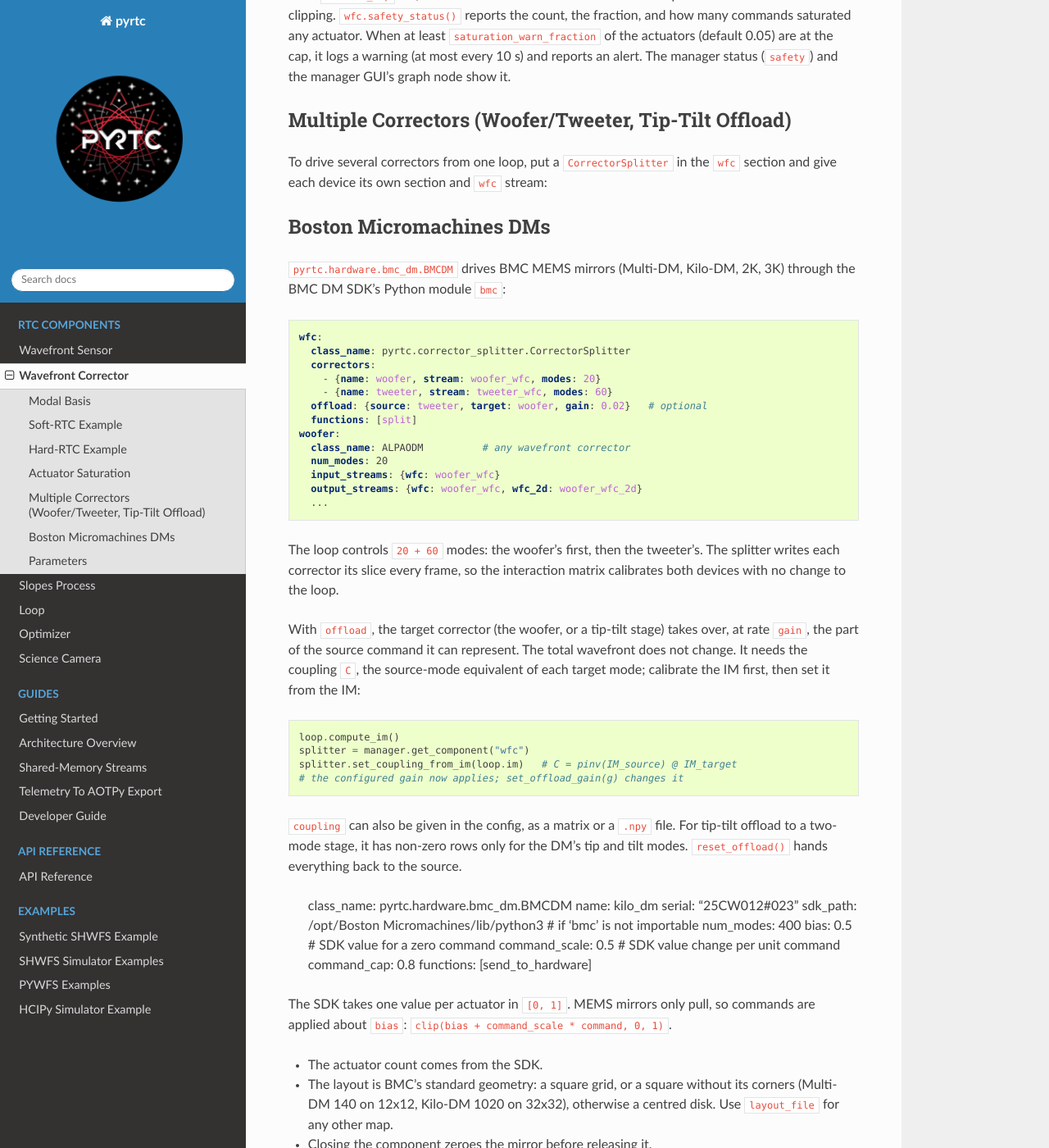
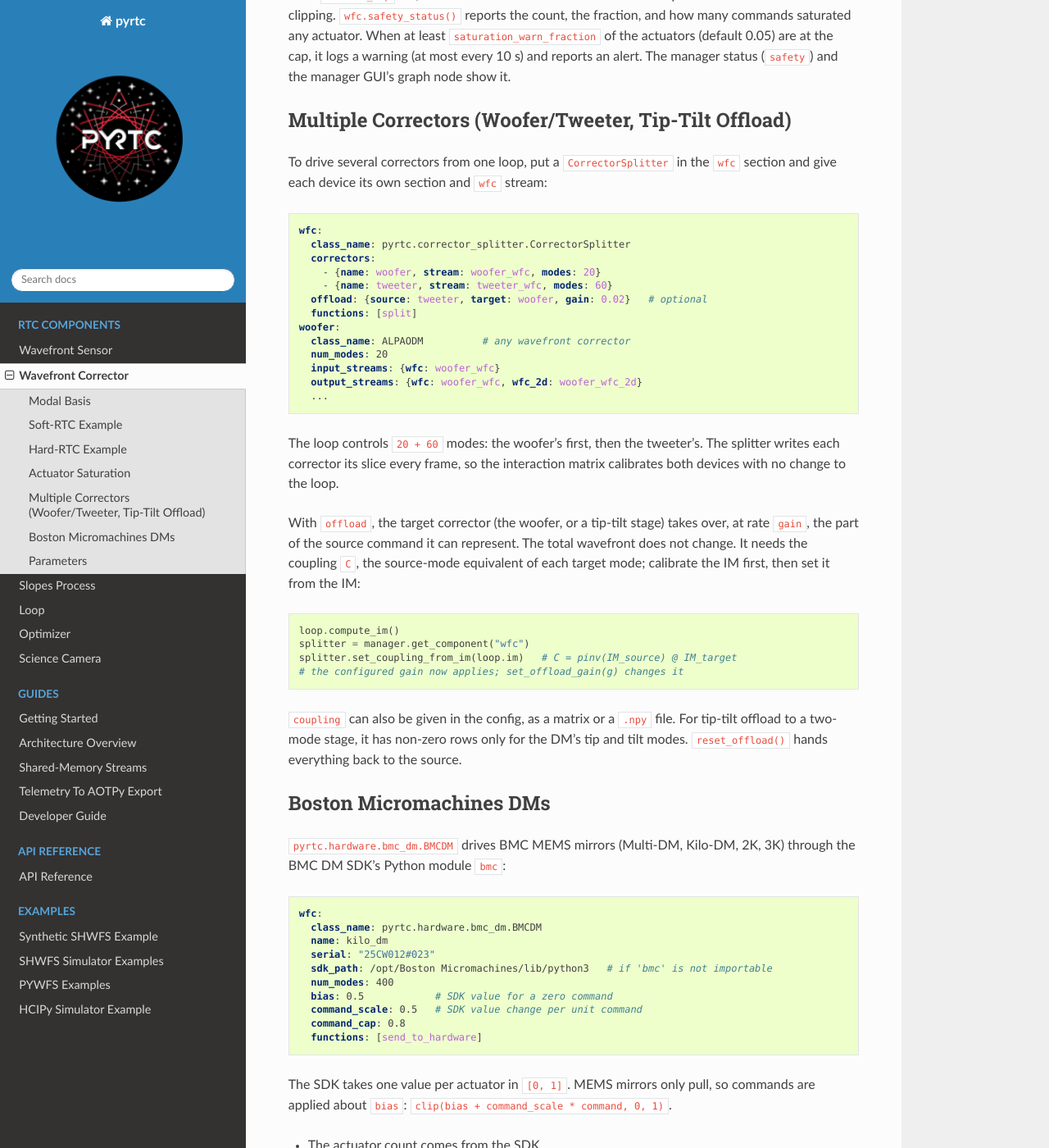
Before and after one commit to jacotay7/pyRTC, a Sphinx documentation site: the page built from docs/source/components/wfc.rst, in a window 1280 px wide and 1400 px high, scrolled down 4589 px. Shown: the whole window at 82% size. Built offline with Sphinx 7.4.7 and the Read the Docs theme 3.1.0, drawn with Linux system fonts in a browser that asks for light colours; part of the change alters nothing that is shown.

Commit message:
Fix the interleaved wfc docs merge
Co-Authored-By: Claude Opus 5.5 <noreply@anthropic.com>

```diff
--- a/docs/source/components/wfc.rst
+++ b/docs/source/components/wfc.rst
@@ -234,12 +234,6 @@ Multiple Correctors (Woofer/Tweeter, Tip-Tilt Offload)
 To drive several correctors from one loop, put a ``CorrectorSplitter`` in the
 ``wfc`` section and give each device its own section and ``wfc`` stream:
 
-Boston Micromachines DMs
-------------------------
-
-``pyrtc.hardware.bmc_dm.BMCDM`` drives BMC MEMS mirrors (Multi-DM, Kilo-DM,
-2K, 3K) through the BMC DM SDK's Python module ``bmc``:
-
 .. code-block:: yaml
 
   wfc:
@@ -278,6 +272,15 @@ For tip-tilt offload to a two-mode stage, it has non-zero rows only for the
 DM's tip and tilt modes. ``reset_offload()`` hands everything back to the
 source.
 
+Boston Micromachines DMs
+------------------------
+
+``pyrtc.hardware.bmc_dm.BMCDM`` drives BMC MEMS mirrors (Multi-DM, Kilo-DM,
+2K, 3K) through the BMC DM SDK's Python module ``bmc``:
+
+.. code-block:: yaml
+
+  wfc:
     class_name: pyrtc.hardware.bmc_dm.BMCDM
     name: kilo_dm
     serial: "25CW012#023"
```
